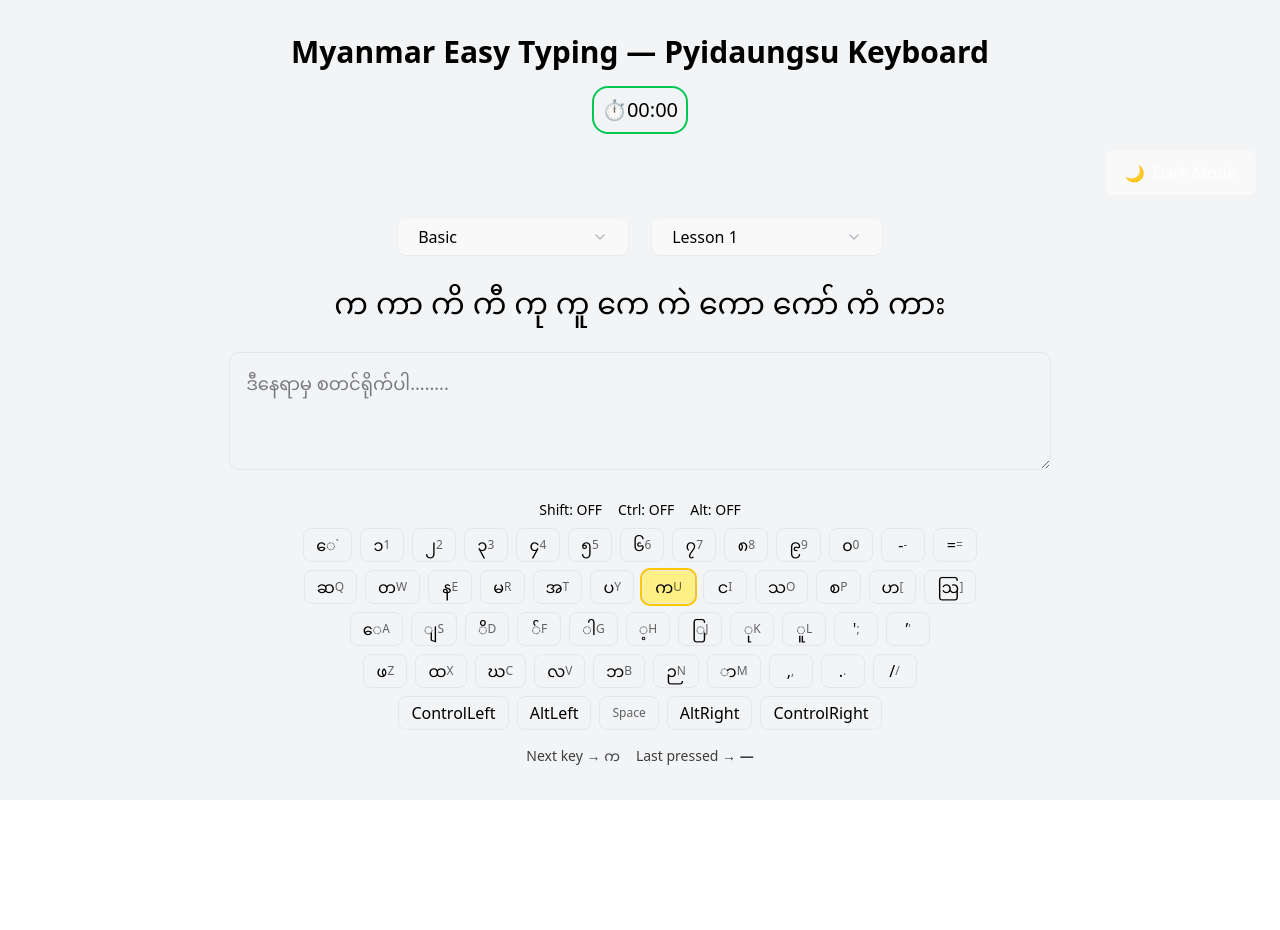
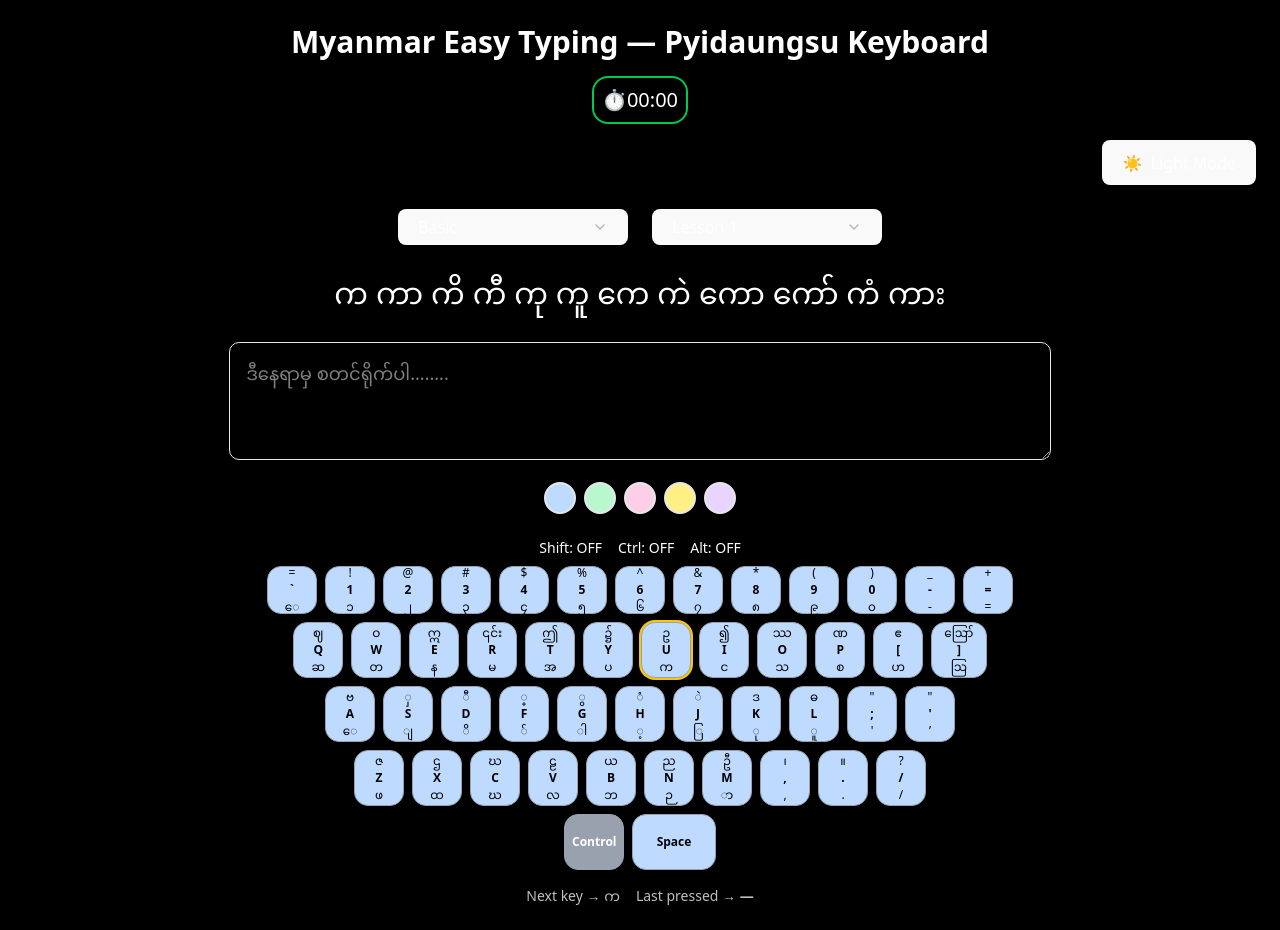
Before and after one commit to OakkarNyunt/MyanTyping, a React (Vite) app: page / in a window 1280 px wide. Before the commit the page ends 800 px from the top, so only its background shows below. Built offline with nearby package versions, Linux system fonts and the light colour scheme.

Commit message:
fix keyboard shift key and key

```diff
--- a/src/App.tsx
+++ b/src/App.tsx
@@ -36,7 +36,7 @@ const MyanmarTyping: React.FC = () => {
   const [currentList, setCurrentList] = useState<string[]>([]);
   const [currentIndex, setCurrentIndex] = useState(0);
   const [input, setInput] = useState("");
-  const [dark, setDark] = useState(false);
+  const [dark, setDark] = useState(true);
 
   const [modalOpen, setModalOpen] = useState(false);
   const [shake, setShake] = useState(false);
@@ -253,8 +253,8 @@ const MyanmarTyping: React.FC = () => {
       "Period",
       "Slash",
     ],
-    // Space / modifiers row
-    ["ControlLeft", "AltLeft", "Space", "AltRight", "ControlRight"],
+    // Bottom row: single Ctrl + Space
+    ["Control", "Space"],
   ];
 
   // Helper: get character for a key given modifiers
@@ -277,7 +277,18 @@ const MyanmarTyping: React.FC = () => {
   };
 
   const processInput = (newInput: string) => {
-    // update input
+    // Automatic reorder for 'ေ' + consonant
+    if (
+      newInput.length >= 2 &&
+      newInput[newInput.length - 1] !== " " && // ignore spaces
+      newInput[newInput.length - 1] !== "ေ" &&
+      newInput[newInput.length - 2] === "‌ေ"
+    ) {
+      const lastChar = newInput[newInput.length - 1];
+      const beforeE = newInput.slice(0, newInput.length - 2);
+      newInput = beforeE + lastChar + "‌ေ"; // reorder
+    }
+
     setInput(newInput);
 
     // start timer if needed
@@ -366,28 +377,23 @@ const MyanmarTyping: React.FC = () => {
   // Virtual key click (on-screen)
   const handleVirtualKey = (code: string) => {
     const shift = modifierState.Shift;
-    const alt = modifierState.Alt;
-    const ch = charForKey(code, shift, alt);
+    const ch = charForKey(code, shift, false);
 
     setPressedPhysical((p) => ({ ...p, [code]: true }));
     setTimeout(() => {
       setPressedPhysical((p) => ({ ...p, [code]: false }));
     }, 120);
 
-    if (code === "ControlLeft" || code === "ControlRight") {
+    if (code === "Control") {
       setModifierState((m) => ({ ...m, Control: !m.Control }));
       return;
     }
-    if (code === "AltLeft" || code === "AltRight") {
-      setModifierState((m) => ({ ...m, Alt: !m.Alt }));
-      return;
-    }
+
     if (code === "Space") {
       processInput(input + " ");
       return;
     }
 
-    // emulate pressing shift toggle on virtual keyboard
     if (code === "ShiftLeft" || code === "ShiftRight") {
       setModifierState((m) => ({ ...m, Shift: !m.Shift }));
       return;
@@ -421,29 +427,90 @@ const MyanmarTyping: React.FC = () => {
   // get key display label and classes
   const keyLabel = (code: string) => {
     const e = KEY_MAP[code];
-    if (!e) return code;
-    // show active layer char if present, else label
-    if (modifierState.Alt && e.alt) return e.alt;
-    if (modifierState.Shift && e.shift) return e.shift;
-    if (e.base) return e.base;
-    if (e.label) return e.label;
-    return code;
+    if (!e) return { upper: "", middle: code, lower: "" };
+
+    return {
+      upper: e.shift || "",
+      middle: e.label || "",
+      lower: e.base || "",
+    };
   };
 
-  const keyClasses = (code: string) => {
+  const keyClasses = (code: string, rowIndex: number) => {
     const pressed = !!pressedPhysical[code];
     const activeNext =
-      code &&
-      charForKey(code, modifierState.Shift, modifierState.Alt) === nextChar;
+      code && charForKey(code, modifierState.Shift, false) === nextChar;
+
+    // Base styles
     let base =
-      "px-3 py-2 rounded-md border select-none inline-flex items-center justify-center text-lg min-w-[44px]";
-    if (pressed) base += " bg-sky-300 ring-2 ring-sky-500";
-    else if (activeNext) base += " bg-yellow-200 ring-2 ring-yellow-400";
+      "flex flex-col items-center justify-center select-none transition-all duration-150 shadow-md border rounded-xl";
+
+    // Adjust key size per row (top row smaller)
+    const height = rowIndex === 0 ? "h-12" : "h-14";
+    const minWidth =
+      code === "Space"
+        ? "min-w-[60%]"
+        : code === "ShiftLeft" || code === "ShiftRight" || code === "Control"
+        ? "min-w-[60px]"
+        : "min-w-[50px]"; // slightly bigger than before
+
+    base += ` ${height} ${minWidth} px-3 py-1`;
+
+    // Theme
+    const theme = KEYBOARD_THEMES[keyboardTheme];
+    base += ` ${theme.bg} ${theme.text}`;
+
+    // Add subtle border gradient
+    base += " border-gray-400 dark:border-gray-700";
+
+    // Pressed state
+    if (pressed) {
+      base += " translate-y-[2px] shadow-inner shadow-black bg-opacity-90";
+    }
+    // Next key hint
+    else if (activeNext) {
+      base += " ring-2 ring-yellow-400";
+    }
+
+    // Modifier key
+    if (code === "ShiftLeft" || code === "ShiftRight" || code === "Control") {
+      base += " bg-gray-400 dark:bg-gray-600 text-white font-bold shadow-inner";
+    }
+
+    // Hover effect
+    base += " hover:brightness-105 hover:scale-105";
+
     return base;
   };
 
   // textarea reference to focus
   const textareaRef = useRef<HTMLTextAreaElement | null>(null);
+
+  // Add this near your other state hooks
+  const [keyboardTheme, setKeyboardTheme] = useState("blue");
+
+  const KEYBOARD_THEMES: Record<string, { bg: string; text: string }> = {
+    blue: {
+      bg: "bg-blue-200 dark:bg-blue-700",
+      text: "text-black dark:text-white",
+    },
+    green: {
+      bg: "bg-green-200 dark:bg-green-700",
+      text: "text-black dark:text-white",
+    },
+    pink: {
+      bg: "bg-pink-200 dark:bg-pink-700",
+      text: "text-black dark:text-white",
+    },
+    yellow: {
+      bg: "bg-yellow-200 dark:bg-yellow-700",
+      text: "text-black dark:text-white",
+    },
+    purple: {
+      bg: "bg-purple-200 dark:bg-purple-700",
+      text: "text-black dark:text-white",
+    },
+  };
 
   return (
     <div
@@ -538,6 +605,23 @@ const MyanmarTyping: React.FC = () => {
             className="w-8/12 p-4 border rounded-lg text-lg"
           />
 
+          <div className="flex justify-center space-x-2 my-4">
+            {Object.keys(KEYBOARD_THEMES).map((theme) => (
+              <span
+                key={theme}
+                onClick={() => setKeyboardTheme(theme)}
+                className={clsx(
+                  "w-8 h-8 rounded-full border-2",
+                  keyboardTheme === theme
+                    ? "ring-2 ring-black dark:ring-white"
+                    : "",
+                  KEYBOARD_THEMES[theme].bg
+                )}
+                aria-label={`${theme} keyboard theme`}
+              />
+            ))}
+          </div>
+
           {/* On-screen physical-style keyboard */}
           <div className="mt-6 flex flex-col items-center space-y-2 select-none">
             {/* Modifier indicators */}
@@ -557,24 +641,14 @@ const MyanmarTyping: React.FC = () => {
             {KEY_ROWS.map((row, rIdx) => (
               <div
                 key={rIdx}
-                className="flex items-center justify-center space-x-2"
+                className={`flex items-center justify-center space-x-2 mb-2`}
               >
                 {row.map((code) => (
                   <div
                     key={code}
                     onMouseDown={(e) => {
                       e.preventDefault();
-                      // for modifiers, toggle state
-                      if (
-                        code.startsWith("Shift") ||
-                        code.startsWith("Control") ||
-                        code.startsWith("Alt")
-                      ) {
-                        handleVirtualKey(code);
-                        return;
-                      }
                       handleVirtualKey(code);
-                      // focus textarea for subsequent typing
                       textareaRef.current?.focus();
                     }}
                     onTouchStart={(e) => {
@@ -582,13 +656,14 @@ const MyanmarTyping: React.FC = () => {
                       handleVirtualKey(code);
                       textareaRef.current?.focus();
                     }}
-                    className={keyClasses(code)}
+                    className={keyClasses(code, rIdx)}
                   >
-                    <div className="text-base leading-none">
-                      {keyLabel(code)}
-                    </div>
-                    <div className="text-xs opacity-60">
-                      {KEY_MAP[code]?.label ?? ""}
+                    <div className="flex flex-col items-center justify-center h-full w-full">
+                      <div className="text-[12px]">{keyLabel(code).upper}</div>
+                      <div className="text-xs font-semibold">
+                        {keyLabel(code).middle}
+                      </div>
+                      <div className="text-[12px]">{keyLabel(code).lower}</div>
                     </div>
                   </div>
                 ))}
```
